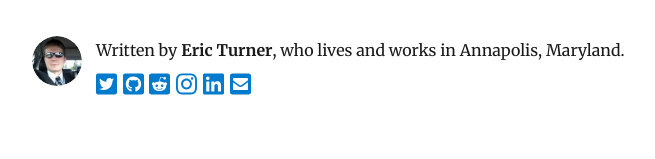
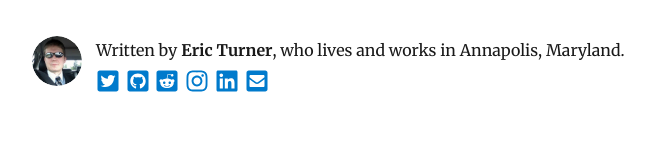
Before and after one commit to CodeOfTheProgrammer/blog, a Gatsby site: page / in a window 1280 px wide. Shown: the part 188-347 px from the top of the page, without its empty margins (293-948 px from the left). Built offline with nearby package versions, Linux system fonts and the light colour scheme; Gatsby itself is replaced by a stand-in of ours; some packages are replaced by stand-ins of ours.

Commit message:
Switch to react-icons

```diff
--- a/package.json
+++ b/package.json
@@ -8,10 +8,6 @@
     "url": "https://github.com/gatsbyjs/gatsby/issues"
   },
   "dependencies": {
-    "@fortawesome/fontawesome-svg-core": "^1.2.26",
-    "@fortawesome/free-brands-svg-icons": "^5.12.0",
-    "@fortawesome/free-solid-svg-icons": "^5.12.0",
-    "@fortawesome/react-fontawesome": "^0.1.8",
     "babel-plugin-styled-components": "^1.10.6",
     "gatsby": "^2.18.12",
     "gatsby-image": "^2.2.34",
@@ -36,6 +32,7 @@
     "react": "^16.12.0",
     "react-dom": "^16.12.0",
     "react-helmet": "^5.2.1",
+    "react-icons": "^3.8.0",
     "react-typography": "^0.16.19",
     "styled-components": "^4.4.1",
     "typeface-merriweather": "0.0.72",
--- a/src/components/layout.css
+++ b/src/components/layout.css
@@ -1,8 +1,3 @@
 /*
  * Global styles.
  */
-
-/* Trying to prevent font-awesome icons from displaying huge before SocialMedia component's styles are loaded */
-.social-link {
-    font-size: 1.5rem;
-}
--- a/src/components/socialMedia.js
+++ b/src/components/socialMedia.js
@@ -4,9 +4,8 @@
 
 import React from 'react';
 import {graphql, useStaticQuery} from "gatsby";
-import {FontAwesomeIcon} from "@fortawesome/react-fontawesome";
-import {faInstagram, faLinkedin, faRedditSquare, faTwitterSquare, faGithubSquare} from "@fortawesome/free-brands-svg-icons";
-import {faEnvelopeSquare} from "@fortawesome/free-solid-svg-icons";
+import {FaTwitterSquare, FaGithubSquare, FaRedditSquare, FaInstagram, FaLinkedin, FaEnvelopeSquare} from 'react-icons/fa';
+
 import styled from 'styled-components';
 
 const SocialMediaLinks = styled.div`
@@ -39,27 +38,27 @@ const SocialMedia = () => {
     return (
         <SocialMediaLinks className={'SocialMedia'}>
             <a className={'social-link'} href={`https://twitter.com/${social.twitter}`} title="Twitter" rel="noopener noreferrer" target="_blank">
-                <FontAwesomeIcon icon={faTwitterSquare} />
+                <FaTwitterSquare />
             </a>
             {` `}
             <a className={'social-link'} href={`https://github.com/${social.github}`} title="Github" rel="noopener noreferrer" target="_blank">
-                <FontAwesomeIcon icon={faGithubSquare} />
+                <FaGithubSquare />
             </a>
             {` `}
             <a className={'social-link'} href={`https://reddit.com/u/${social.reddit}`} title="Reddit" rel="noopener noreferrer" target="_blank">
-                <FontAwesomeIcon icon={faRedditSquare} />
+                <FaRedditSquare />
             </a>
             {` `}
             <a className={'social-link'} href={`https://instagram.com/${social.instagram}`} title="Instagram" rel="noopener noreferrer" target="_blank">
-                <FontAwesomeIcon icon={faInstagram} />
+                <FaInstagram />
             </a>
             {` `}
             <a className={'social-link'} href={`https://www.linkedin.com/in/${social.linkedin}`} title="LinkedIn" rel="noopener noreferrer" target="_blank">
-                <FontAwesomeIcon icon={faLinkedin} />
+                <FaLinkedin />
             </a>
             {` `}
             <a className={'social-link'} href={`mailto:codeoftheprogrammer@gmail.com`} title="Email" rel="noopener noreferrer" target="_blank">
-                <FontAwesomeIcon icon={faEnvelopeSquare} />
+                <FaEnvelopeSquare />
             </a>
         </SocialMediaLinks>
     );
```
Also changed, not shown: 1 other file.
